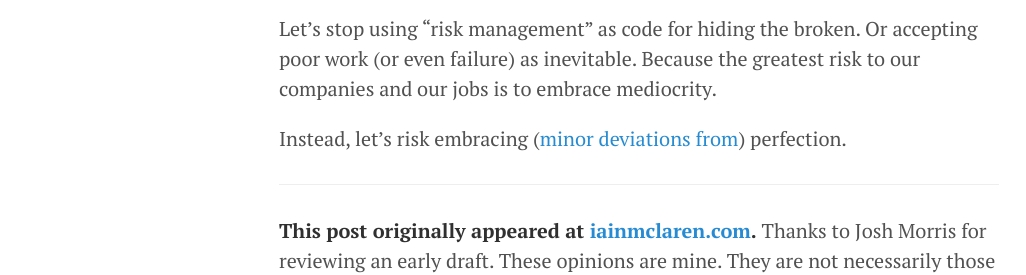
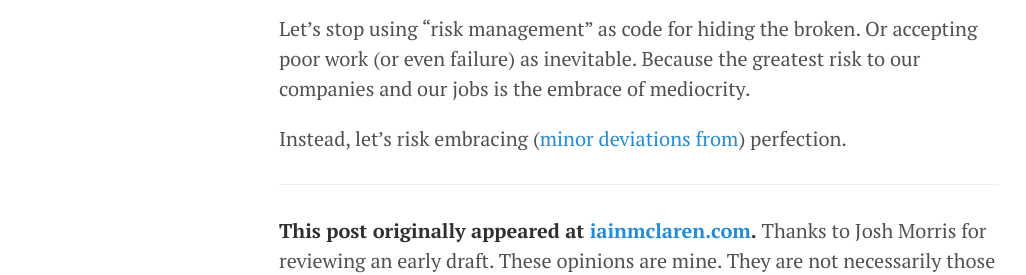
Before and after one commit to imclaren/blog, a Jekyll site: the page built from _posts/2014-07-30-perfection.md, in a window 1280 px wide and 900 px high, scrolled down 1877 px. Shown: the part 273-548 px from the top of the window, without its empty margins (1-1027 px from the left). Built offline with Jekyll 4.4.1, drawn with Linux system fonts in a browser that asks for light colours; Markdown is read by kramdown in place of the engine named in the settings.

Commit message:
perfection

```diff
--- a/_posts/2014-07-30-perfection.md
+++ b/_posts/2014-07-30-perfection.md
@@ -33,7 +33,7 @@ Insisting on perfection at work is very hard in practice.  And I realise that I
 
 > [o]f course, it’s actually more complicated than that. A person might decide to break the norms ... because his moral compass tells him to ... [and] sometimes we decide a norm breaker did the right thing.
 
-Let's stop using "risk management" as code for hiding the broken.  Or accepting poor work (or even failure) as inevitable.  Because the greatest risk to our companies and our jobs is to embrace mediocrity.
+Let's stop using "risk management" as code for hiding the broken.  Or accepting poor work (or even failure) as inevitable.  Because the greatest risk to our companies and our jobs is the embrace of mediocrity.
 
 Instead, let's risk embracing ([minor deviations from](http://www.youtube.com/watch?v=suRDUFpsHus)) perfection.
 
```
